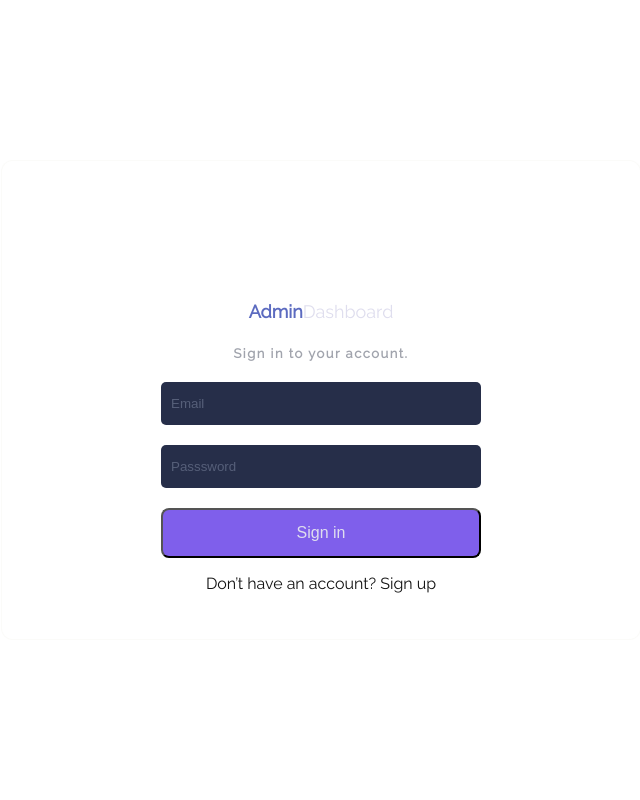
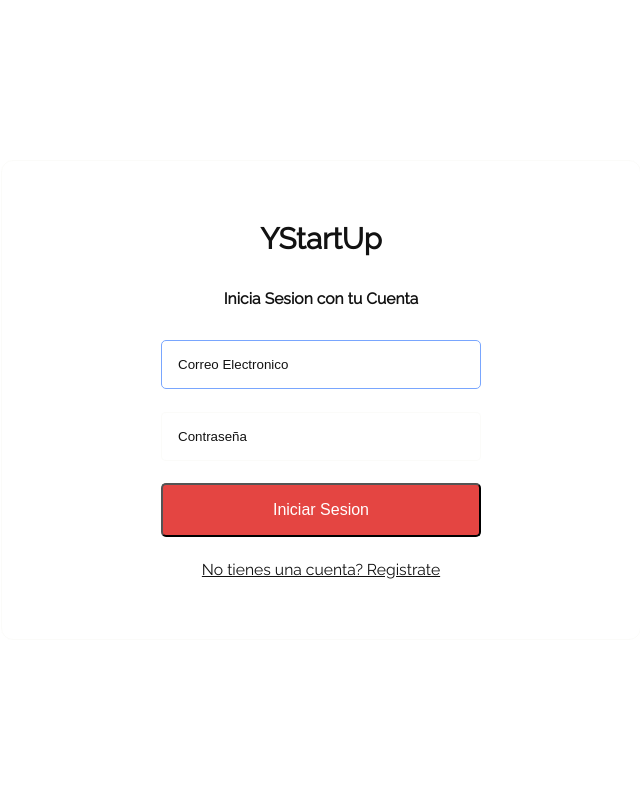
Before and after one commit to Savecoders/WebCrowdFunding, a Flask app: page /user/login in a window 1280 px wide. Shown: the whole page, without its empty margins (319-959 px from the left). Run offline with Flask 3, Linux system fonts and the light colour scheme.

Commit message:
change styles from login

```diff
--- a/app.py
+++ b/app.py
@@ -1,5 +1,6 @@
 from config import create_app
 
+# Run the app
 if __name__ == '__main__':
     app = create_app()
     app.run(debug=True)
--- a/static/css/login.css
+++ b/static/css/login.css
@@ -1,66 +1,71 @@
-.container {
-  display: flex;
-  justify-content: center;
-  align-items: center;
-  height: 100vh;
-  background-color: var(--bg);
+body {
   margin: 0;
   padding: 0;
+  gap: 0;
+}
+
+.flex {
+  display: flex;
+  align-items: center;
+  flex-direction: column;
+  justify-content: center;
+}
+
+.container {
+  height: 100vh;
 }
 .login-card {
-  display: flex;
-  flex-direction: column;
-  justify-content: center;
-  align-self: center;
-  text-align: center;
-  background-color: var(--bg);
   border-radius: 12px;
   min-width: 50vw;
   height: 60vh;
-  padding: 20;
+  gap: 0.4rem;
   border: 0.2px solid var(--accent-color-transparent);
   box-shadow: 10px 10px 20px 20px var(--bg-ascent);
+  overflow: auto;
 }
 
-.box h4 {
-  color: #5c6bc0;
-  font-size: 18px;
-  margin-top: 94px;
+.login-card h2 {
+  color: var(--text-color);
+  font-size: 3ch;
+  margin: 0;
 }
 
-.box h4 span {
-  color: #dfdeee;
-  font-weight: lighter;
+.login-card h5 {
+  color: var(--text-color);
+  font-size: 1.6ch;
 }
 
-.box h5 {
-  font-size: 13px;
-  color: #a1a4ad;
-  letter-spacing: 1.5px;
+.login-card a {
+  color: var(--text-color);
+  font-size: 1.6ch;
+  text-decoration: underline;
 }
 
-.box input[type="text"],
+.box {
+  min-width: 50%;
+  gap: 1.4rem;
+}
+
+.box input[type="email"],
 .box input[type="password"] {
-  display: block;
-  margin: 20px auto;
-  background: #262e49;
-  border: 0;
   border-radius: 5px;
-  padding: 14px 10px;
+  padding: 1rem 1rem;
+  outline: none;
+  color: var(--text-color);
   width: 320px;
-  outline: none;
-  color: #d6d6d6;
+  background-color: var(--bg);
   -webkit-transition: all 0.2s ease-out;
   -moz-transition: all 0.2s ease-out;
   -ms-transition: all 0.2s ease-out;
   -o-transition: all 0.2s ease-out;
   transition: all 0.2s ease-out;
+  border: 1px solid var(--accent-color-transparent);
 }
 ::-webkit-input-placeholder {
-  color: #565f79;
+  color: var(--text-color);
 }
 
-.box input[type="text"]:focus,
+.box input[type="email"]:focus,
 .box input[type="password"]:focus {
   border: 1px solid #79a6fe;
 }
@@ -75,13 +80,13 @@ a:hover {
 }
 
 .btn1 {
-  background: #7f5feb;
-  color: #dfdeee;
-  border-radius: 8px;
-  font-size: 16px;
+  background: var(--accent-color);
+  color: var(--bg-ascent);
+  font-size: 1rem;
+  width: 320px;
+  border-radius: 5px;
   transition: 0.3s;
-  width: 320px;
-  padding: 14px 10px;
+  padding: 1rem 1rem;
   cursor: pointer;
 }
 
@@ -89,24 +94,28 @@ a:hover {
   background: #5d33e6;
 }
 
-.remember {
-  color: #dfdeee;
-  font-size: 13px;
+/* responsive */
+
+@media (max-width: 768px) {
+  .login-card {
+    min-width: 70vw;
+    min-height: 40vh;
+    border: none;
+    box-shadow: none;
+  }
+  .box {
+    min-width: 90%;
+  }
 }
 
-.typcn {
-  color: #3b476b;
-  font-size: 22px;
+@media (max-width: 480px) {
+  .login-card {
+    min-width: 80vw;
+    min-height: 40vh;
+    border: none;
+    box-shadow: none;
+  }
+  .box {
+    min-width: 90%;
+  }
 }
-
-.error {
-  background: #ff3333;
-  text-align: center;
-  width: 337px;
-  height: 20px;
-  padding: 2px;
-  border: 0;
-  color: white;
-  display: none;
-  visibility: hidden;
-}
--- a/templates/user/login.html
+++ b/templates/user/login.html
@@ -5,25 +5,30 @@
 
 {% extends "base.html" %} {% block content %}
 
-<div class="container">
-  <div class="login-card">
-    <span class="error animated" id="msg"></span>
-    <form name="form1" class="box" onsubmit="return checkStuff()">
-      <h4>Admin<span>Dashboard</span></h4>
-      <h5>Sign in to your account.</h5>
-      <input type="text" name="email" placeholder="Email" autocomplete="off" />
-      <i class="typcn typcn-eye" id="controller"></i>
+<div class="flex container">
+  <div class="flex login-card">
+    <h2>YStart<span>Up</span></h2>
+    <h5>Inicia Sesion con tu Cuenta</h5>
+    <form name="form1" class="flex box" onsubmit="return checkStuff()">
+      <input
+        type="email"
+        name="email"
+        placeholder="Correo Electronico"
+        autocomplete="off"
+        required
+        autofocus
+      />
       <input
         type="password"
         name="password"
-        placeholder="Passsword"
+        placeholder="Contraseña"
         id="password"
         autocomplete="off"
+        required
       />
-
-      <input type="submit" value="Sign in" class="btn1" />
+      <input type="submit" value="Iniciar Sesion" class="btn1" />
     </form>
-    <a href="#" class="havent">Don’t have an account? Sign up</a>
+    <a href="/user/register" class="havent">No tienes una cuenta? Registrate</a>
   </div>
 </div>
 
```
